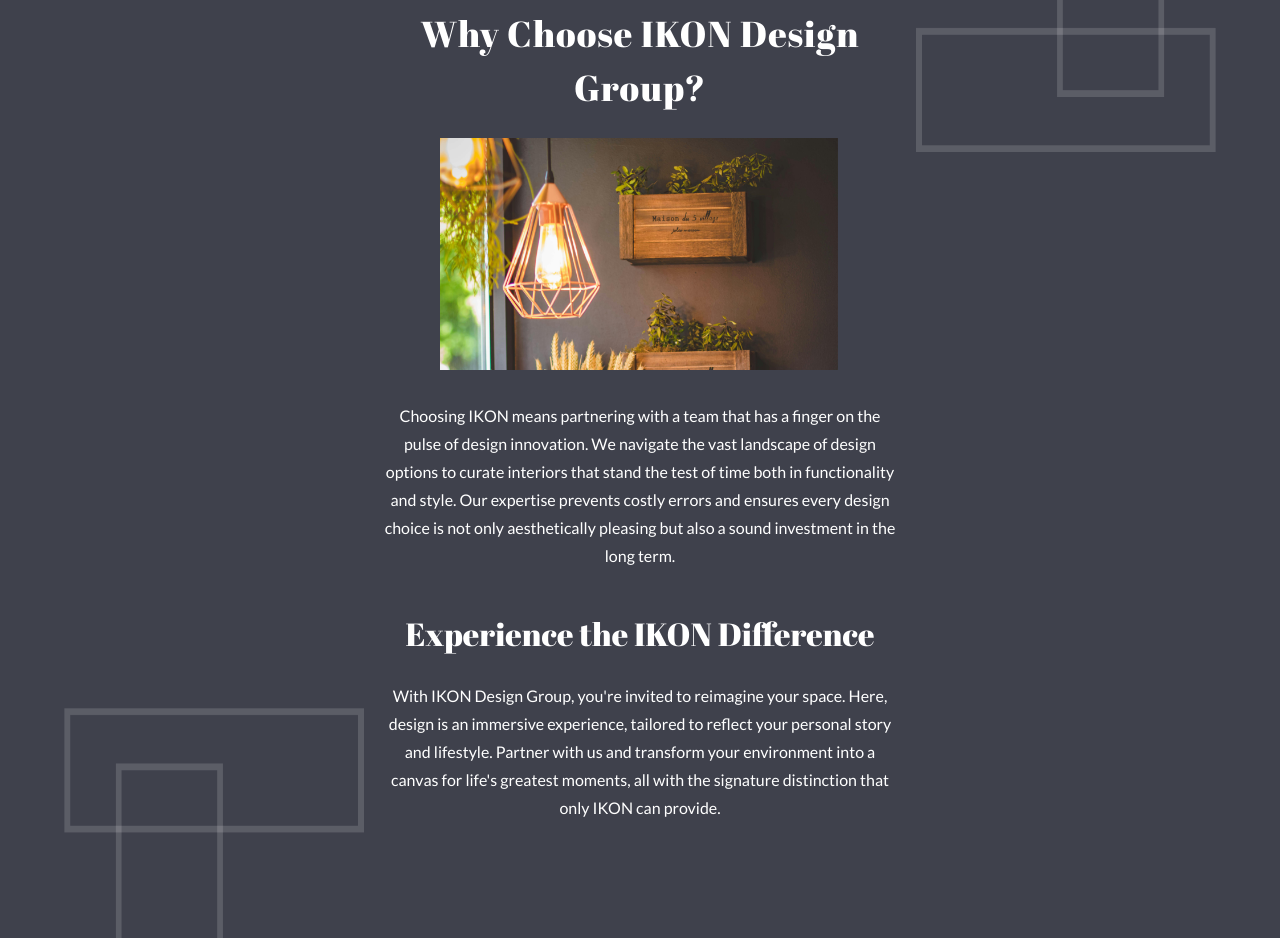
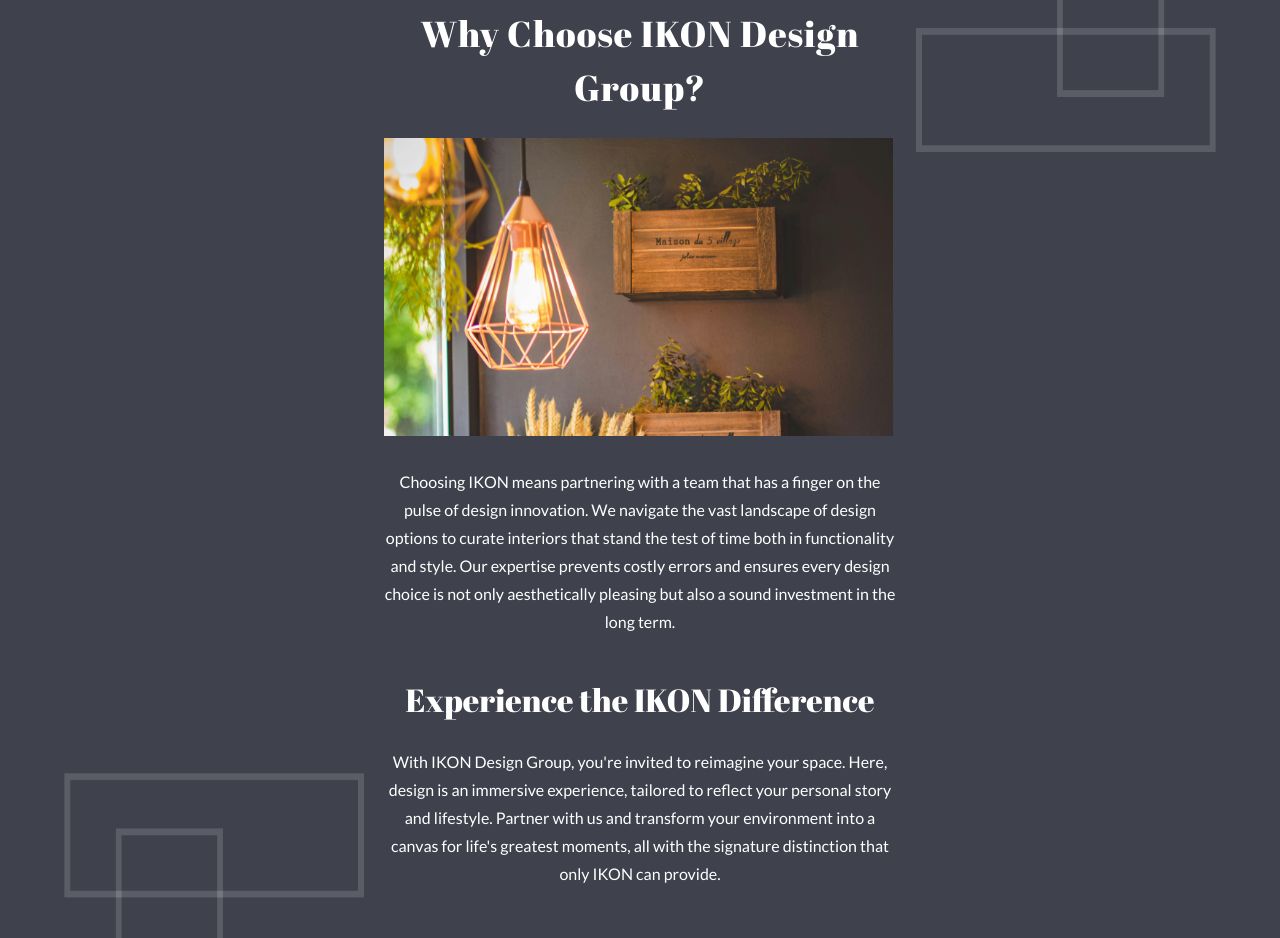
Before and after one commit to The-Kirk-Concept/ikondg, a Next.js app: page / in a window 1280 px wide. Shown: the part 2600-3538 px from the top of the page. Built offline with nearby package versions, Linux system fonts and the light colour scheme.

Commit message:
main: Increase the why us image for visibility

```diff
--- a/src/app/LandingPage/WhyUs.tsx
+++ b/src/app/LandingPage/WhyUs.tsx
@@ -7,7 +7,7 @@ const WhyUs = () => {
 			<Image
 				src="/why_choose_hero.png"
 				alt="Vintage interior decoration with chandelier and wall plants"
-				width={400}
+				width={800}
 				height={300}
 				className="mb-6"
 			/>
```
